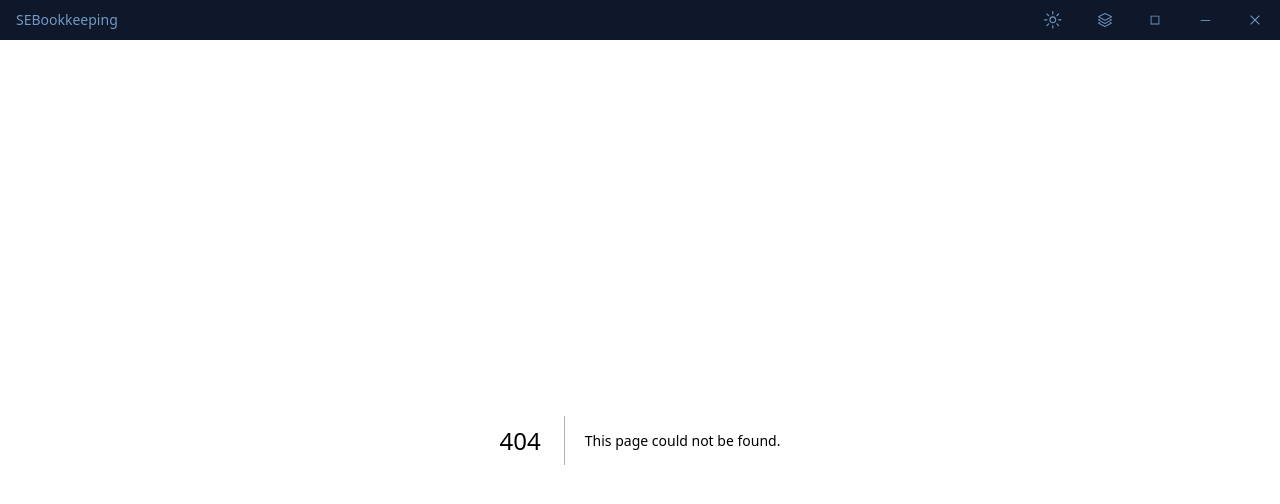
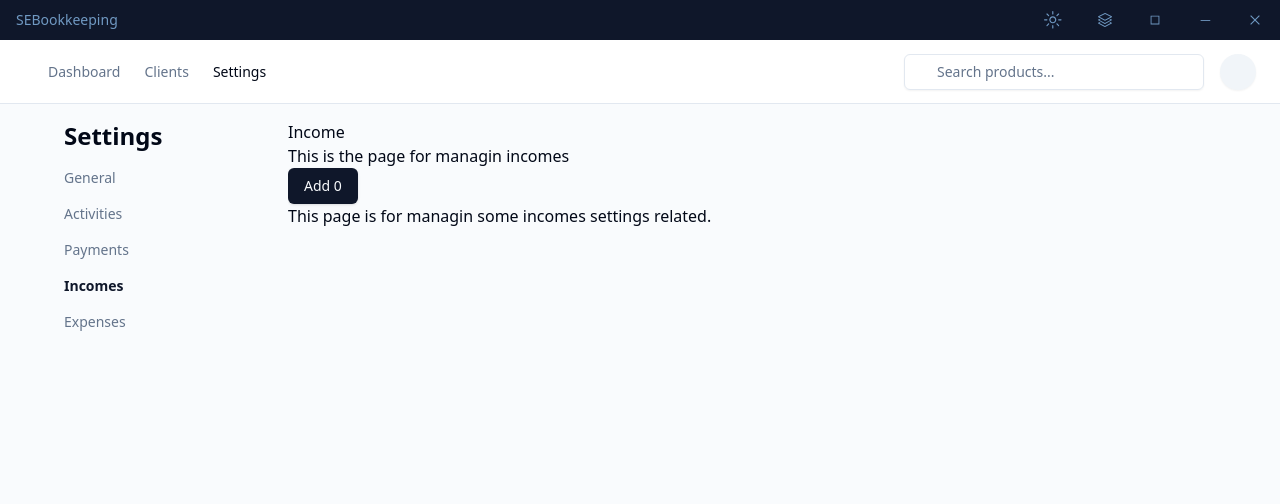
Before and after one commit to jravalug/se-bookkeeping, a Next.js app: page /dashboard/settings/incomes in a window 1280 px wide. Before the commit this address had no page. Shown: the top 504 px of the page. Built offline with nearby package versions, Linux system fonts and the light colour scheme.

Commit message:
creating the rest of the settings structure

```diff
--- a/src/app/dashboard/settings/activities/page.tsx
+++ b/src/app/dashboard/settings/activities/page.tsx
@@ -66,9 +66,7 @@ export default async function ActivityPage({
       <div className="px-2 py-5">
         <Card className="rounded-md">
           <CardHeader className="space-y-1">
-            <CardTitle className="text-xl font-bold tracking-tight md:text-2xl">
-              Self-Employed Activities
-            </CardTitle>
+            <CardTitle>Self-Employed Activities</CardTitle>
             <CardDescription>
               Full activities list that self-employed workers can carry out
             </CardDescription>
--- /dev/null
+++ b/src/app/dashboard/settings/expenses/page.tsx
@@ -0,0 +1,21 @@
+'use client'
+
+import { Button } from '@/components/ui/button'
+import { PlusIcon } from '@radix-ui/react-icons'
+import { useState } from 'react'
+
+const ExpensePage = () => {
+  const [count, setCount] = useState(0)
+  return (
+    <div>
+      <h1>Expense Page</h1>
+      <p>This is the expense page.</p>
+      <Button onClick={() => setCount((prevCount) => prevCount + 1)}>
+        <PlusIcon /> {count}
+      </Button>
+      <Button onClick={() => setCount(0)}>Reset count</Button>
+    </div>
+  )
+}
+
+export default ExpensePage
--- /dev/null
+++ b/src/app/dashboard/settings/incomes/page.tsx
@@ -0,0 +1,20 @@
+import { Button } from '@/components/ui/button'
+import { useState } from 'react'
+
+export default async function IncomePage() {
+  const [count, setCount] = useState(0)
+
+  // create a function to handle clicks
+  const handleClick = () => {
+    setCount((prevCount) => prevCount + 1)
+  }
+
+  return (
+    <div>
+      <h1>Income</h1>
+      <p>This is the page for managin incomes</p>
+      <Button onClick={handleClick}>Add {count}</Button>
+      <p>This page is for managin some incomes settings related.</p>
+    </div>
+  )
+}
--- a/src/components/nav/settings-sidenav.tsx
+++ b/src/components/nav/settings-sidenav.tsx
@@ -8,7 +8,10 @@ const settingsPath = '/dashboard/settings'
 
 const clientsLinks = [
   { name: 'General', href: settingsPath },
-  { name: 'Activities', href: settingsPath + '/activities' }
+  { name: 'Activities', href: settingsPath + '/activities' },
+  { name: 'Payments', href: settingsPath + '/payments' },
+  { name: 'Incomes', href: settingsPath + '/incomes' },
+  { name: 'Expenses', href: settingsPath + '/expenses' }
 ]
 
 interface NavLinkProps {
```
Also changed, not shown: src/app/dashboard/settings/payments/page.tsx (renamed from src/app/dashboard/settings/payment-type/page.tsx).
